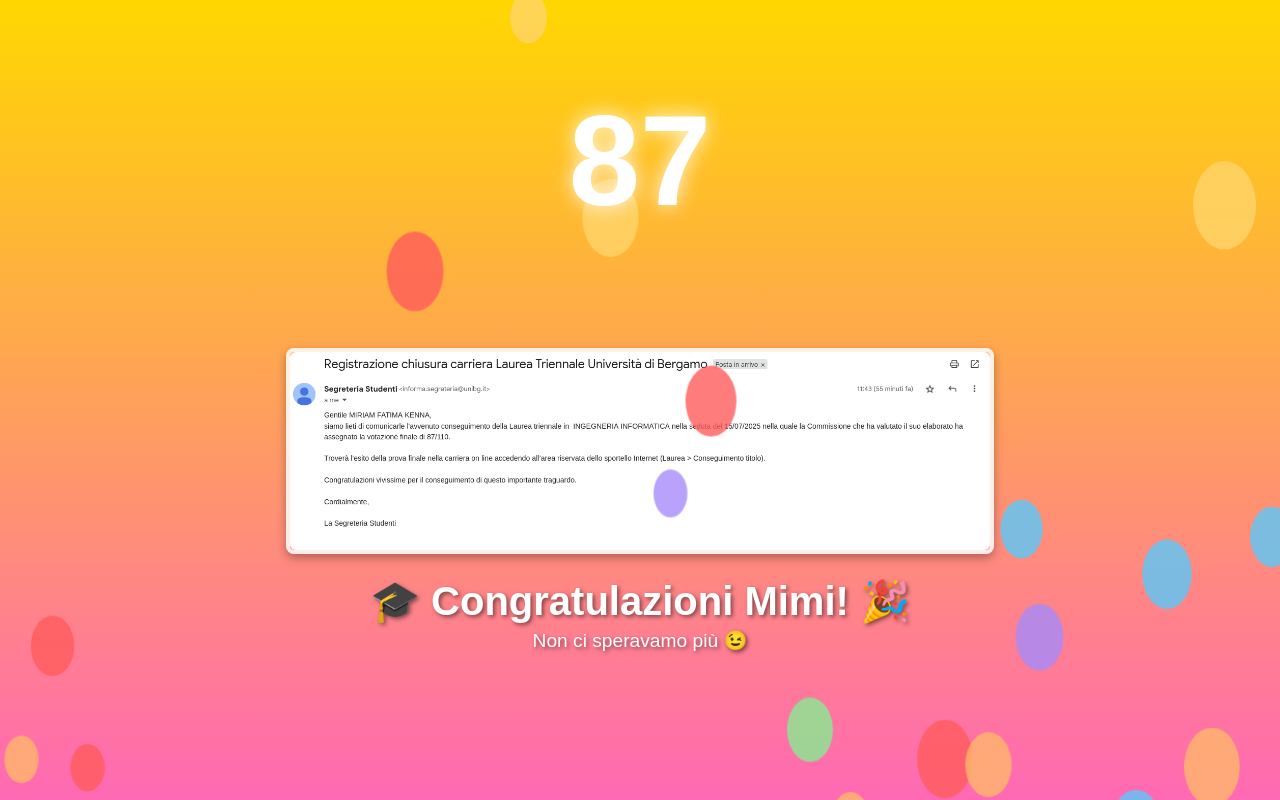
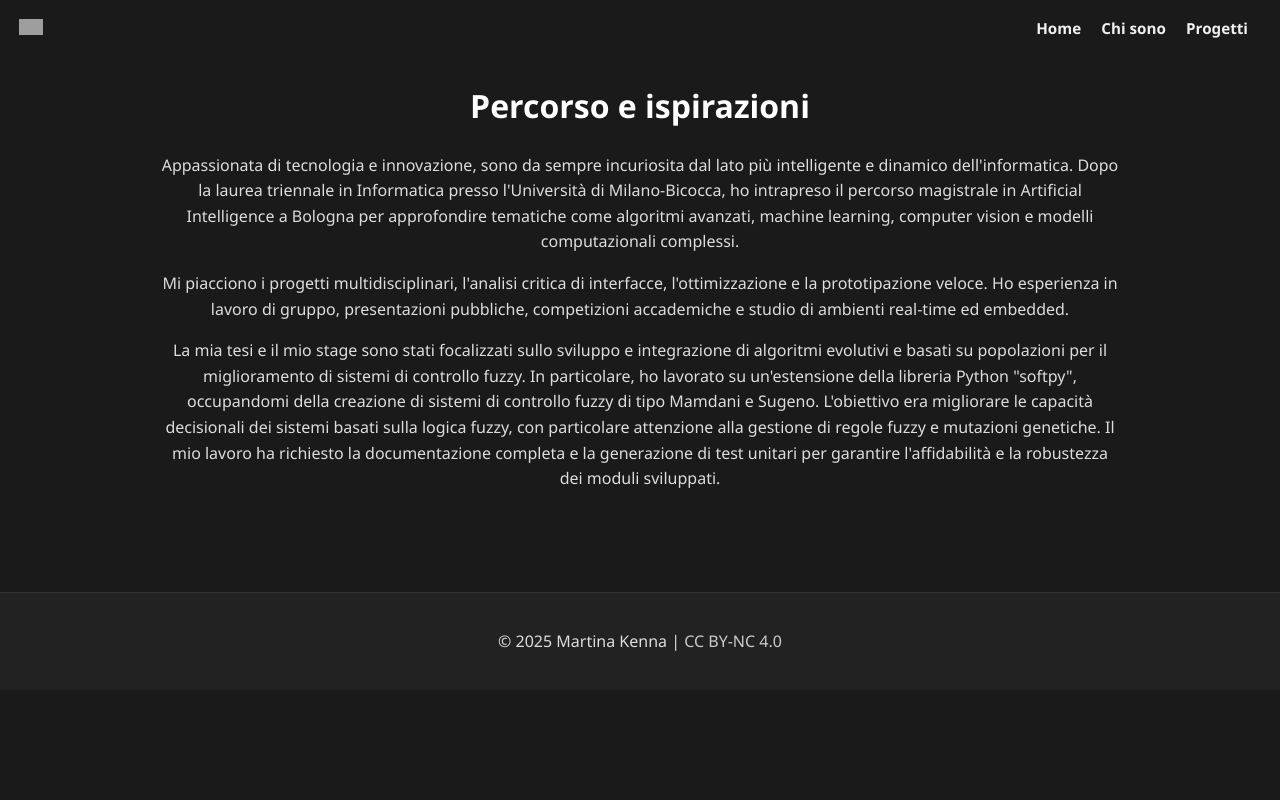
Before and after one commit to MartinaKenna/MartinaKenna.github.io, a plain HTML site: page about.html in a window 1280 px wide. Drawn offline with Linux system fonts and the light colour scheme; grey boxes are pictures that could not be loaded.

Commit message:
Update about.html

```diff
--- a/about.html
+++ b/about.html
@@ -1,127 +1,133 @@
 <!DOCTYPE html>
 <html lang="it">
 <head>
+<meta name="viewport" content="width=device-width, initial-scale=1.0">
   <meta charset="UTF-8">
-  <meta http-equiv="X-UA-Compatible" content="IE=edge">
-  <meta name="viewport" content="width=device-width, initial-scale=1.0">
-  <title>Festa 🎉</title>
+  <title>Martina Kenna</title>
+  <link rel="stylesheet" href="css/style.css">
   <style>
-    body {
-      margin: 0;
-      padding: 0;
-      overflow: hidden;
-      background: linear-gradient(to bottom, #FFD700, #FF69B4);
-      font-family: Arial, sans-serif;
+    #language-btn {
+      position: fixed;
+      top: 1.2rem;
+      left: 1.2rem;
+      z-index: 1001;
+      background: none;
+      border: none;
+      color: #f0f0f0;
+      cursor: pointer;
+    }
+
+    #language-btn img {
+      width: 24px;  /* Bandiera standard 24px x 16px */
+      height: 16px;
+    }
+
+    .avatar {
+      width: 160px;
+      border-radius: 50%;
+      display: block;
+      margin: 30px auto 10px;
+      box-shadow: 0 6px 12px rgba(0, 0, 0, 0.5);
+      transition: transform 0.3s ease;
+    }
+
+    .social-icons {
       display: flex;
-      flex-direction: column;
       justify-content: center;
-      align-items: center;
-      min-height: 100vh;
-      color: #fff;
-      text-shadow: 2px 2px 4px rgba(0,0,0,0.5);
+      gap: 1.5rem;
+      margin-top: 1rem;
     }
-    #score {
-      position: absolute;
-      top: 20%;
-      left: 50%;
-      transform: translate(-50%, -50%) scale(0);
-      font-size: 8rem;
-      font-weight: bold;
-      color: #fff;
-      text-shadow: 0 0 20px rgba(255,255,255,0.9);
-      opacity: 0;
-      animation: pop 1s ease-out 0.5s forwards;
-      z-index: 3;
+
+    .social-icons a {
+      display: inline-block;
+      width: 28px;
+      height: 28px;
     }
-    @keyframes pop {
-      0% { opacity: 0; transform: translate(-50%, -50%) scale(0.5); }
-      60% { opacity: 1; transform: translate(-50%, -50%) scale(1.2); }
-      100% { opacity: 1; transform: translate(-50%, -50%) scale(1); }
+
+    .social-icons img {
+      width: 100%;
+      filter: brightness(0) invert(1);
+      transition: transform 0.3s;
     }
-    #screenshot-container {
-      width: 95%;
-      max-width: 700px;
-      margin-top: 200px; /* spazio sotto il punteggio */
-      margin-bottom: 1rem;
-      border: 4px solid rgba(255,255,255,0.8);
-      border-radius: 8px;
-      box-shadow: 0 4px 10px rgba(0,0,0,0.3);
-      background: rgba(255,255,255,0.2);
-      z-index: 1;
+
+    .social-icons img:hover {
+      transform: scale(1.15);
     }
-    #screenshot-container img {
-      width: 100%;
-      display: block;
-      border-radius: 6px;
+
+    footer {
+      text-align: center;
+      padding: 20px;
+      background-color: #222;
+      color: white;
     }
-    h1 {
-      font-size: 2.5rem;
-      margin: 0.5rem 0 0.25rem;
-      text-align: center;
-      z-index: 1;
+
+    footer a {
+      color: #ccc; /* Colore più scuro, come nelle altre parti della pagina */
+      text-decoration: none; /* Rimuove la sottolineatura di default */
     }
-    p {
-      font-size: 1.2rem;
-      margin: 0;
-      text-align: center;
-      z-index: 1;
-    }
-    #balloons-container {
-      position: fixed;
-      top: 0;
-      left: 0;
-      width: 100vw;
-      height: 100vh;
-      pointer-events: none;
-      overflow: hidden;
-      z-index: 2;
-    }
-    .balloon {
-      position: absolute;
-      bottom: -150px;
-      border-radius: 50%;
-      opacity: 0.8;
-      animation: rise infinite ease-in;
-      z-index: 2;
-    }
-    @keyframes rise {
-      0% { transform: translateY(0) scale(1); }
-      100% { transform: translateY(-120vh) scale(1.2); }
-    }
-    @media (max-width: 480px) {
-      #score { font-size: 6rem; top: 15%; }
-      h1 { font-size: 2rem; }
-      p { font-size: 1rem; }
-      #screenshot-container { border-width: 3px; margin-top: 150px; }
+
+    footer a:hover {
+      text-decoration: underline; /* Sottolinea solo al passaggio del mouse */
+      color: #ffd700; /* Colore giallo alla sottolineatura (opzionale, puoi modificarlo) */
     }
   </style>
+  <script>
+    function changeLanguage(lang) {
+      localStorage.setItem('lang', lang);
+      applyLanguage();
+    }
+
+    function applyLanguage() {
+      const lang = localStorage.getItem('lang') || 'it';
+      const it = document.querySelectorAll('.lang-it');
+      const en = document.querySelectorAll('.lang-en');
+
+      it.forEach(e => e.style.display = lang === 'it' ? 'block' : 'none');
+      en.forEach(e => e.style.display = lang === 'en' ? 'block' : 'none');
+
+      const flag = document.querySelector('#language-btn img');
+      if (flag) {
+        flag.src = lang === 'it' ? 'https://flagcdn.com/w40/it.png' : 'https://flagcdn.com/w40/gb.png';
+      }
+
+      const navAbout = document.querySelector('a[href="about.html"]');
+      const navProjects = document.querySelector('a[href="projects.html"]');
+      if (navAbout) navAbout.textContent = lang === 'it' ? 'Chi sono' : 'About';
+      if (navProjects) navProjects.textContent = lang === 'it' ? 'Progetti' : 'Projects';
+    }
+
+    window.onload = applyLanguage;
+  </script>
 </head>
 <body>
-  <div id="balloons-container"></div>
-  <div id="score">87</div>
-  <div id="screenshot-container">
-    <img src="background.png" alt="Screenshot laurea" />
+  <nav>
+    <a href="index.html">Home</a>
+    <a href="about.html">Chi sono</a>
+    <a href="projects.html">Progetti</a>
+  </nav>
+
+  <div id="language-btn" onclick="changeLanguage(localStorage.getItem('lang') === 'it' ? 'en' : 'it')">
+    <img src="https://flagcdn.com/w40/it.png" alt="Flag">
   </div>
-  <h1>🎓 Congratulazioni Mimi! 🎉</h1>
-  <p>Non ci speravamo più 😉</p>
-  <script>
-    const colors = ['#FF5C5C','#FFB86C','#FFD56B','#88ED91','#5AC8FA','#A78BFA'];
-    function createBalloon() {
-      const balloon = document.createElement('div');
-      balloon.classList.add('balloon');
-      const size = Math.random() * 25 + 30;
-      balloon.style.width = size + 'px';
-      balloon.style.height = (size * 1.4) + 'px';
-      balloon.style.left = Math.random() * 100 + '%';
-      balloon.style.background = colors[Math.floor(Math.random() * colors.length)];
-      balloon.style.animationDuration = (Math.random() * 3 + 5) + 's';
-      document.getElementById('balloons-container').appendChild(balloon);
-      setTimeout(() => balloon.remove(), 8000);
-    }
-    window.onload = () => {
-      for (let i = 0; i < 30; i++) setTimeout(createBalloon, i * 250);
-      setInterval(createBalloon, 800);
-    };
-  </script>
+
+  <main>
+    <div class="lang-it">
+      <h1>Percorso e ispirazioni</h1>
+      <p>Appassionata di tecnologia e innovazione, sono da sempre incuriosita dal lato più intelligente e dinamico dell'informatica. Dopo la laurea triennale in Informatica presso l'Università di Milano-Bicocca, ho intrapreso il percorso magistrale in Artificial Intelligence a Bologna per approfondire tematiche come algoritmi avanzati, machine learning, computer vision e modelli computazionali complessi.</p>
+      <p>Mi piacciono i progetti multidisciplinari, l'analisi critica di interfacce, l'ottimizzazione e la prototipazione veloce. Ho esperienza in lavoro di gruppo, presentazioni pubbliche, competizioni accademiche e studio di ambienti real-time ed embedded.</p>
+      <p>La mia tesi e il mio stage sono stati focalizzati sullo sviluppo e integrazione di algoritmi evolutivi e basati su popolazioni per il miglioramento di sistemi di controllo fuzzy. In particolare, ho lavorato su un'estensione della libreria Python "softpy", occupandomi della creazione di sistemi di controllo fuzzy di tipo Mamdani e Sugeno. L'obiettivo era migliorare le capacità decisionali dei sistemi basati sulla logica fuzzy, con particolare attenzione alla gestione di regole fuzzy e mutazioni genetiche. Il mio lavoro ha richiesto la documentazione completa e la generazione di test unitari per garantire l'affidabilità e la robustezza dei moduli sviluppati.</p>
+    </div>
+
+    <div class="lang-en" style="display:none">
+      <h1>Background and Inspiration</h1>
+      <p>Passionate about technology and innovation, I've always been fascinated by the intelligent and dynamic side of computer science. After completing my Bachelor's degree at the University of Milan-Bicocca, I pursued a Master's in Artificial Intelligence in Bologna to deepen my knowledge of advanced algorithms, machine learning, computer vision, and computational models.</p>
+      <p>I enjoy multidisciplinary projects, UI/UX analysis, optimization, and rapid prototyping. I have experience in teamwork, public speaking, academic competitions, and working with real-time and embedded systems.</p>
+      <p>My Bachelor's thesis and internship focused on the development and integration of evolutionary and population-based algorithms to enhance fuzzy control systems. Specifically, I worked on extending the Python library "softpy", creating Mamdani and Sugeno type fuzzy control systems aimed at improving decision-making capabilities based on fuzzy logic. My work included managing fuzzy rules and genetic mutations, and I ensured full documentation and unit tests for reliability and robustness.</p>
+    </div>
+  </main>
+
+  <footer>
+    <p>&copy; 2025 Martina Kenna | <a href="https://creativecommons.org/licenses/by-nc/4.0/">CC BY-NC 4.0</a></p>
+  </footer>
 </body>
 </html>
```
